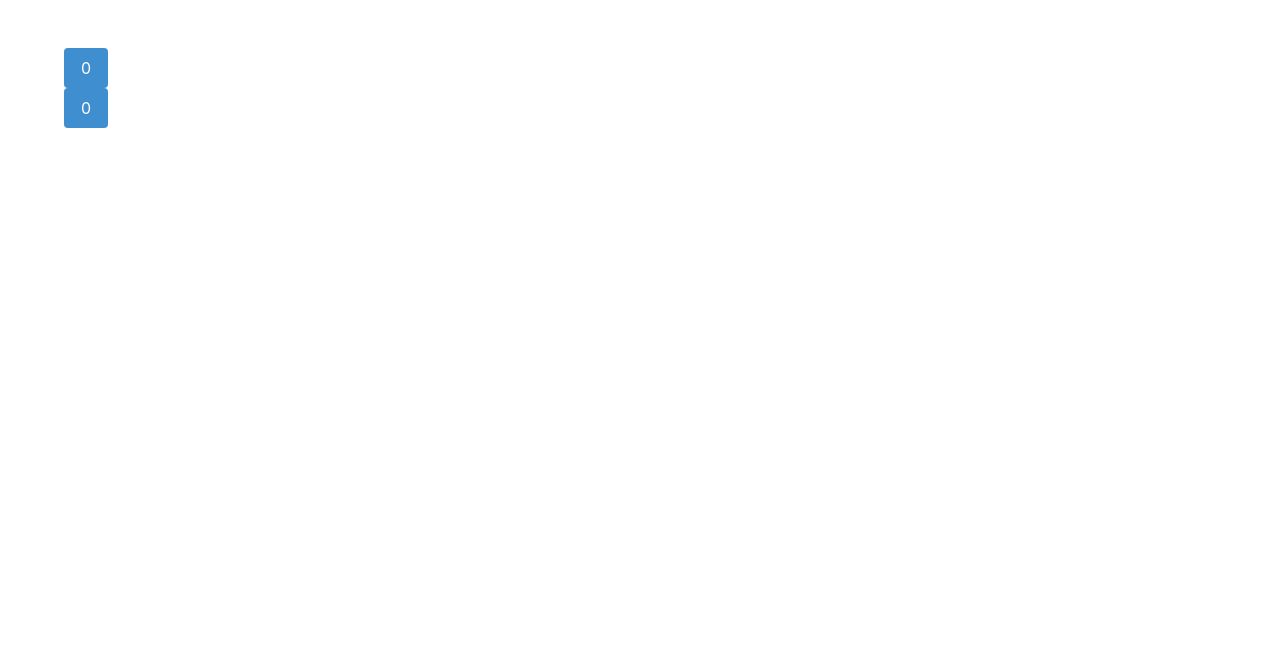
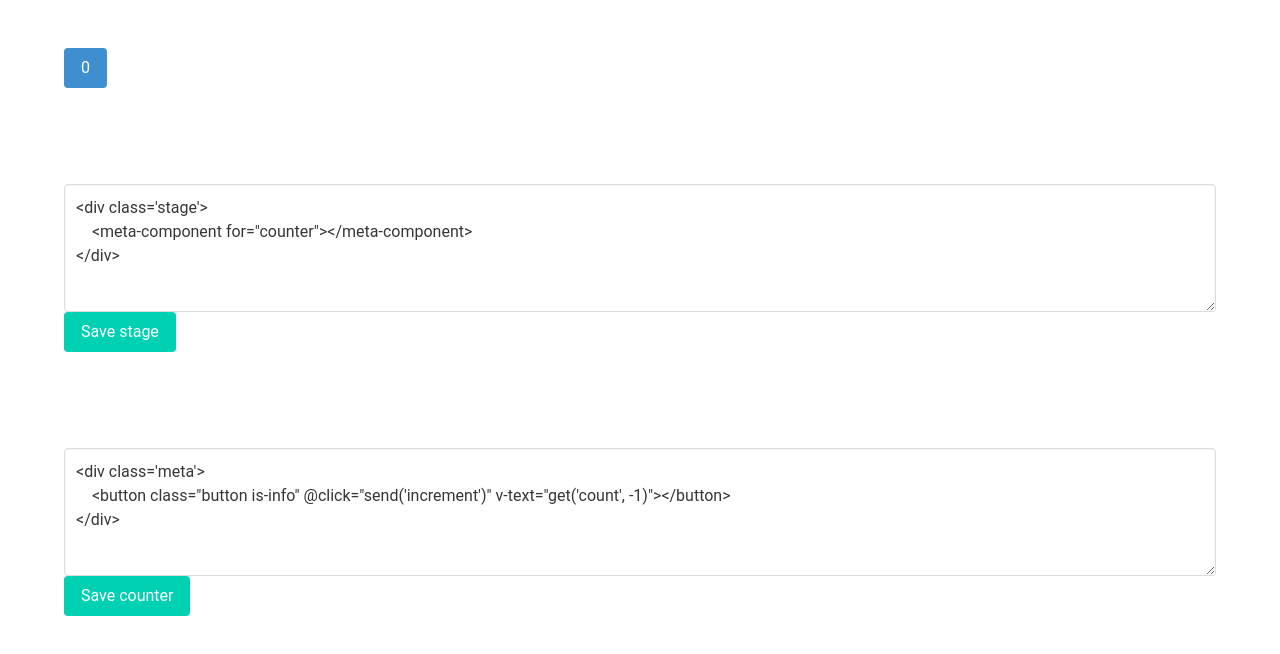
Before and after one commit to warang580/MetaObject, a Vue app: page /#/ in a window 1280 px wide. Shown: the top 654 px of the page. Built offline with nearby package versions, Linux system fonts and the light colour scheme.

Commit message:
feat: update templates

```diff
--- a/src/assets/sass/overrides.scss
+++ b/src/assets/sass/overrides.scss
@@ -1 +1 @@
-$primary: #ffb3b3; /* changes primary color to pink */
+$family-primary: 'Roboto', monospace;
--- a/src/components/Meta.vue
+++ b/src/components/Meta.vue
@@ -6,7 +6,7 @@ export default {
     props: {
         // The component we're "tranforming" into
         for: {
-            type:     String,
+            type: String,
             required: true,
         },
     },
@@ -15,15 +15,15 @@ export default {
         return {
             // Render function
             rendering: null,
+
+            // Removing conflicts because Vue.compile calls created()
+            compiling: false,
         };
     },
 
     created() {
+        console.log("created", this.for);
         this.$store.commit('create', this);
-
-        this.$bus.$emit(this.key, {
-            method: 'created',
-        });
     },
 
     render(h) {
@@ -91,9 +91,10 @@ export default {
     },
 
     watch: {
-        template: {
+        'component.template': {
             immediate: true,
             handler() {
+                console.log("template has changed");
                 this.render();
             },
         },
--- a/src/components/Playground.vue
+++ b/src/components/Playground.vue
@@ -1,11 +1,23 @@
 <template>
-    <section class="section">
-        <div class="container">
-            <meta-component for="counter"></meta-component>
-            <meta-component for="counter"></meta-component>
-            <!-- <meta-component for="light"></meta-component> -->
-        </div>
-    </section>
+    <div id="playground">
+        <section class="section">
+            <div class="container">
+                <meta-component for="stage"></meta-component>
+            </div>
+        </section>
+        <section class="section">
+            <div class="container">
+                <textarea class="textarea" v-model="template"></textarea>
+                <button class="button is-primary" @click="save('stage', template)">Save stage</button>
+            </div>
+        </section>
+        <section class="section">
+            <div class="container">
+                <textarea class="textarea" v-model="counterTemplate"></textarea>
+                <button class="button is-primary" @click="save('counter', counterTemplate)">Save counter</button>
+            </div>
+        </section>
+    </div>
 </template>
 
 <script>
@@ -13,7 +25,25 @@ export default {
     created() {},
 
     data() {
-        return {};
+        return {
+            template: `<div class='stage'>
+    <meta-component for="counter"></meta-component>
+</div>`,
+            counterTemplate: `<div class='meta'>
+    <button class="button is-info" @click="send('increment')" v-text="get('count', -1)"></button>
+</div>`,
+        };
+    },
+
+    methods: {
+        save(componentName, newTemplate) {
+            let component = Object.assign({}, this.$store.getters.component(componentName));
+
+            component.template = newTemplate;
+
+            console.log("save");
+            this.$store.dispatch('update', {componentName, component});
+        },
     },
 }
 </script>
--- a/src/store/index.js
+++ b/src/store/index.js
@@ -11,6 +11,12 @@ export default new Vuex.Store({
 
     state: {
         components: {
+            stage: {
+                template: `<div class='stage'>
+                    <meta-component for="counter"></meta-component>
+                </div>`,
+            },
+
             counter: {
                 template: `<div class='meta'>
                     <button class="button is-info" @click="send('increment')" v-text="get('count', -1)"></button>
@@ -35,6 +41,8 @@ export default new Vuex.Store({
         },
 
         instances: {},
+
+        compiling: false,
     },
 
     // getter(state, getters)
@@ -67,7 +75,7 @@ export default new Vuex.Store({
             let action    = component.actions[message];
 
             // Call component method with correct context
-            console.log("send", `to: ${componentName}#${instanceId}`, `msg: ${message}`, "args:", payload);
+            console.log("sendTo:", `${componentName}#${instanceId}`, `msg: ${message}`, "args:", payload);
 
             let subContext = Object.assign({}, context);
 
@@ -89,7 +97,12 @@ export default new Vuex.Store({
             };
 
             action(subContext, payload);
-        }
+        },
+
+        update({ commit }, {componentName, component})
+        {
+            commit('updateComponent', {componentName, component});
+        },
     },
 
     mutations: {
@@ -105,23 +118,28 @@ export default new Vuex.Store({
             let component = state.components[componentName];
             let instance  = Object.assign({}, component.data);
 
-            let key = `${componentName}#${instanceId}`;
+            let instanceKey = `${componentName}#${instanceId}`;
 
-            Vue.set(state.instances, key, instance);
+            Vue.set(state.instances, instanceKey, instance);
         },
 
         // Update the state of an instance
         update(state, {componentName, instanceId, instance, callback}) {
-            // @TODO: remove .data ?
-            let key = `${componentName}#${instanceId}`;
-
-            let currentInstance = state.instances[key];
+            let instanceKey     = `${componentName}#${instanceId}`;
+            let currentInstance = state.instances[instanceKey];
 
             callback(currentInstance);
 
-            console.log("update", key, currentInstance);
+            Vue.set(state.instances, instanceKey, currentInstance);
+        },
 
-            Vue.set(state.instances, key, currentInstance);
+        updateComponent(state, {componentName, component}) {
+            console.log("updateComponent", componentName, component);
+            Vue.set(state.components, componentName, component);
+        },
+
+        compiling(state, status) {
+            state.compiling = status;
         },
     },
 });
```
